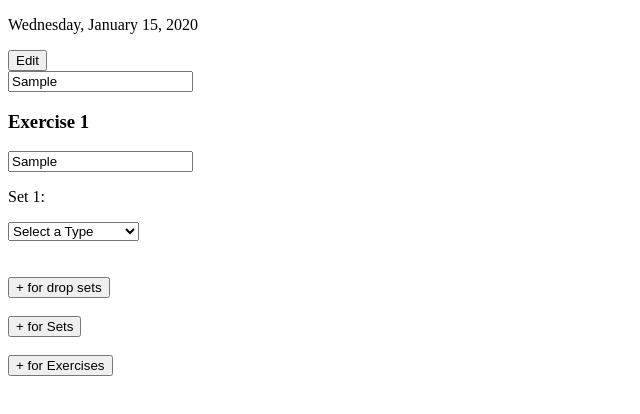
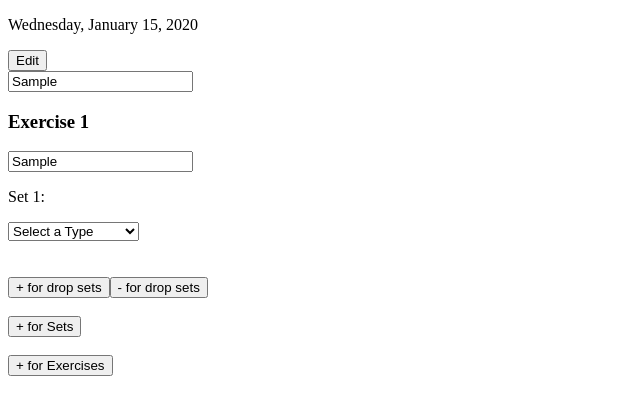
Before and after one commit to hrijumanadubey/trainalyse, a React (Vite) app: page /Day in a window 1280 px wide. Both pictures are taken after typing "2020-01-15", "Sample", "Sample" into the empty fields and a click on the button "+ for drop sets". Shown: the top 414 px of the page, without its empty margins (0-640 px from the left). Built offline with nearby package versions, Linux system fonts and the light colour scheme.

Commit message:
added minus buttons for drop sets,sets and exercises and also added some comments for logic explaination

```diff
--- a/src/Day.jsx
+++ b/src/Day.jsx
@@ -5,14 +5,23 @@ function Day() {
   const [date, setDate] = React.useState(""); //state for setting date
   const [edit, setEdit] = React.useState(false); //state for editing date
   const [day, setDay] = React.useState(""); //state for naming the day eg.chest day
-  const [exerciseArray, setExerciseArray] = React.useState([]);
+  const [exerciseArray, setExerciseArray] = React.useState([]); //state of array for storing exercises
   const id = React.useId();
 
+  // function to add a new exercise to the array
   function handleAddExercise() {
     setExerciseArray([
       ...exerciseArray,
       { id: id + "-" + exerciseArray.length },
     ]);
+  }
+
+  // function to remove the last exercise from the array
+  function handleMinus() {
+    if (exerciseArray.length > 0) {
+      const updatedExercises = exerciseArray.slice(0, -1);
+      setExerciseArray(updatedExercises);
+    }
   }
 
   return (
@@ -57,11 +66,17 @@ function Day() {
       <br />
       <Exercise number={1} />
       <br />
+      {/* this is the map function to render each exercise in the array */}
       {exerciseArray.map((exercise, index) => (
         <Exercise key={exercise.id} number={index + 2} />
       ))}
       <br />
+      {/* this is the button to add a new exercise */}
       <button onClick={handleAddExercise}>+ for Exercises</button>
+      {/* this is the button to remove the last exercise, only shown if there are exercises */}
+      {exerciseArray.length > 0 && (
+        <button onClick={handleMinus}>- for Exercises</button>
+      )}
     </>
   );
 }
--- a/src/Dropsets.jsx
+++ b/src/Dropsets.jsx
@@ -2,15 +2,16 @@ import React from "react";
 import { useState } from "react";
 
 function Dropsets({ exerciseType }) {
-  const [weight, setWeight] = useState("");
-  const [reps, setReps] = useState("");
-  const [minutes, setMinutes] = useState("");
-  const [seconds, setSeconds] = useState("");
+  const [weight, setWeight] = useState(""); //state for setting weight with which you did te exercise
+  const [reps, setReps] = useState(""); //state for setting reps you did in the exercise
+  const [minutes, setMinutes] = useState(""); //state for entering minutes for which you did the exercise like plank for eg
+  const [seconds, setSeconds] = useState(""); //state for entering seconds for which you did the exercise
 
-  const id = React.useId();
+  const id = React.useId(); // for id purposes only
 
   return (
     <div>
+      {/*this is the logic for the different exercise types */}
       {exerciseType === "weightsAndReps" && (
         <>
           <input
--- a/src/Exercise.jsx
+++ b/src/Exercise.jsx
@@ -3,17 +3,27 @@ import { useState } from "react";
 import Sets from "./Sets";
 
 function Exercise({ number }) {
-  const [exerciseName, setExerciseName] = useState("");
-  const [sets, setSets] = useState([]);
+  const [exerciseName, setExerciseName] = useState(""); // state for entering the name of the exercise
+  const [sets, setSets] = useState([]); // state of array for storing sets
   const id = React.useId();
 
+  // function to add a set to the array of sets
   function handleAddSets() {
     setSets([...sets, { id: id + "-" + sets.length }]);
+  }
+
+  // function to remove a set from the array of sets
+  function handleMinus() {
+    if (sets.length > 0) {
+      const updatedSets = sets.slice(0, -1);
+      setSets(updatedSets);
+    }
   }
 
   return (
     <>
       <h3>Exercise {number}</h3>
+      {/* this is the input field for entering the name of the exercise */}
       <input
         type="text"
         id={id + "-exerciseName"}
@@ -21,13 +31,17 @@ function Exercise({ number }) {
         onChange={(e) => setExerciseName(e.target.value)}
       />
       <br />
+      {/* this is the first set rendered initially on the first render */}
       <Sets num={1} />
       <br />
       {sets.map((set, index) => (
         <Sets key={set.id} num={index + 2} />
       ))}
       <br />
+      {/* this is the button to add a new set */}
       <button onClick={handleAddSets}>+ for Sets</button>
+      {/* this is the button to remove a set, only shown if there are sets */}
+      {sets.length > 0 && <button onClick={handleMinus}>- for Sets</button>}
     </>
   );
 }
--- a/src/Sets.jsx
+++ b/src/Sets.jsx
@@ -3,13 +3,22 @@ import Dropsets from "./Dropsets";
 import { useState } from "react";
 
 function Sets({ num }) {
-  const [exerciseType, setExerciseType] = useState("");
-  const [dropSets, setDropSets] = useState([]);
+  const [exerciseType, setExerciseType] = useState(""); // state for selecting the type of exercise
+  const [dropSets, setDropSets] = useState([]); //state of array for storing drop sets
   const id = React.useId();
 
+  // function to handle adding a new drop set
   function handleDropSets() {
     const updatedDropSets = [...dropSets, { id: id + "-" + dropSets.length }];
     setDropSets(updatedDropSets);
+  }
+
+  // function to handle removing a drop set
+  function handleMinus() {
+    if (dropSets.length > 0) {
+      const updatedDropSets = dropSets.slice(0, -1);
+      setDropSets(updatedDropSets);
+    }
   }
 
   return (
@@ -31,13 +40,20 @@ function Sets({ num }) {
         <option value="duration">Duration</option>
       </select>
       <br />
+      {/* this is the drop set part rendered which will be shown initially on the first render */}
       <Dropsets exerciseType={exerciseType} />
       <br />
+      {/*this is the part where dropsets are rendered by mapping to the dropsets array */}
       {dropSets.map((set, index) => (
         <Dropsets key={set.id} exerciseType={exerciseType} />
       ))}
       <br />
+      {/* this is the button to add a new drop set */}
       <button onClick={handleDropSets}>+ for drop sets</button>
+      {/* this is the button to remove a drop set, only shown if there are drop sets */}
+      {dropSets.length > 0 && (
+        <button onClick={handleMinus}>- for drop sets</button>
+      )}
     </>
   );
 }
```
